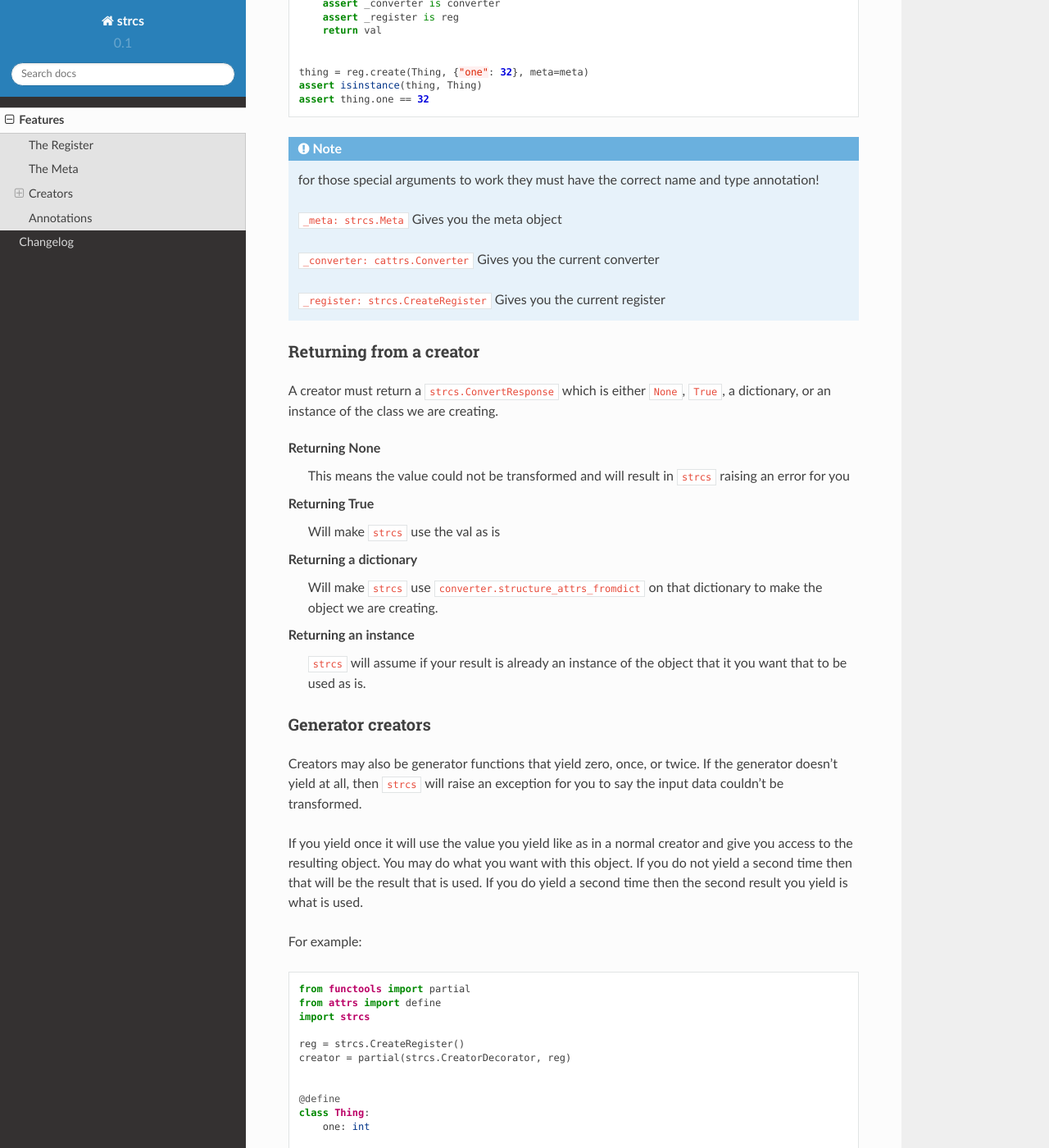
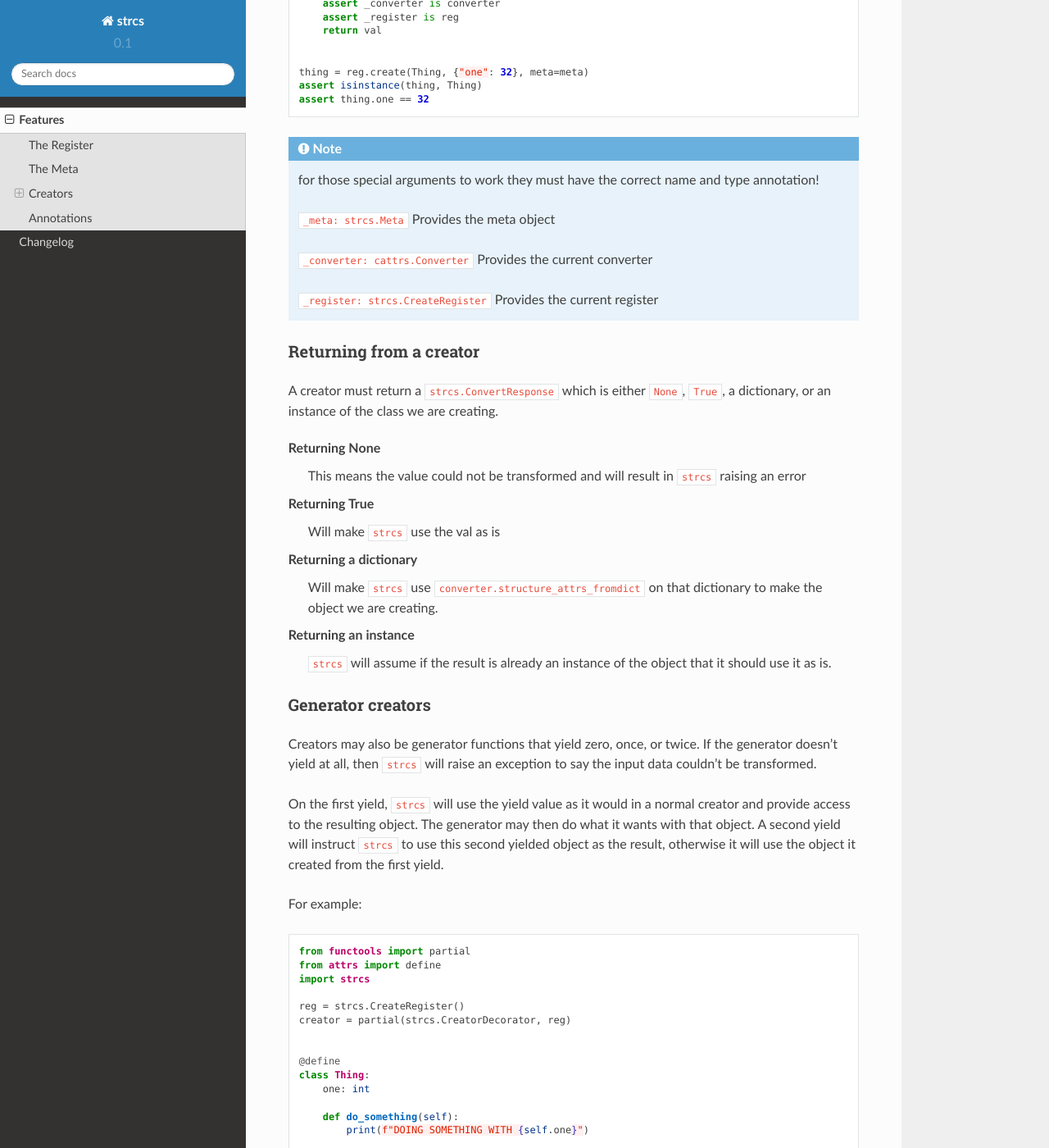
Before and after one commit to delfick/strcs, a Sphinx documentation site: the page built from docs/strcs/features.rst, in a window 1280 px wide and 1400 px high, scrolled down 4195 px. Shown: the whole window at 82% size. Built offline with Sphinx 7.4.7 and the Read the Docs theme 2.0.0, drawn with Linux system fonts in a browser that asks for light colours; some of the changed text lies outside the part shown.

Commit message:
docs: make it not in the second tense

```diff
--- a/docs/strcs/features.rst
+++ b/docs/strcs/features.rst
@@ -40,7 +40,7 @@ use to create (or have) the final object.
 The Meta
 --------
 
-The Meta object you store values that can then be retrieved by deeply
+The Meta object stores values that can then be retrieved by deeply
 nested objects. It has dictionary like set methods and special methods for
 retrieving data based off type and name:
 
@@ -60,12 +60,12 @@ retrieving data based off type and name:
     assert meta.retrieve_one(int, "one") == 1
 
 The meta contains a cattrs converter that will be used for much of the heavy
-lifting. https://cattrs.readthedocs.io/en/latest/converters.html. You may use
-this to provide a custom converter with extra structure and unstructure hooks
-you may require.
+lifting. https://cattrs.readthedocs.io/en/latest/converters.html. This may be
+used to provide a custom converter with extra structure and unstructure hooks
+that may be required.
 
-You may also clone a meta and provide a different converter, extra information,
-or completely different information:
+A Meta object may also be cloned to provide a different converter, extra
+information, or completely different information:
 
 .. code-block:: python
 
@@ -100,7 +100,7 @@ For example:
     meta = strcs.Meta({"a": {"b": {"d": 4, "e": 5}}, "a.b": {"f": 6}, "a.bc": True})
 
     # Note that using object as a type is considered a wildcard
-    # You may provide more specific types to match against
+    # More specific types to match against may also be provided
     assert meta.retrieve_patterns(object, "a.b") == {"a.b": {"f": 6}}
     assert meta.retrieve_patterns(int, "a.b.d", "a.b.e") == {"a.b.d": 4, "a.b.e": 5}
     assert meta.retrieve_patterns(object , "a.b.*") == {"a.b.d": 4, "a.b.e": 5, "a.b.f": 6}
@@ -206,8 +206,8 @@ converter being used, and the register being used:
     reg = strcs.CreateRegister()
     creator = partial(strcs.CreatorDecorator, reg)
 
-    # You don't have to create them yourselves if you're not adding anything
-    # to them, but I'm doing so here for demonstration
+    # These don't need to be created if nothing is done with them
+    # This example does so for demonstration below
     converter = cattrs.Converter()
     meta = strcs.Meta(converter=converter)
 
@@ -234,11 +234,11 @@ converter being used, and the register being used:
 .. note:: for those special arguments to work they must have the correct name
    and type annotation!
 
-   ``_meta: strcs.Meta`` Gives you the meta object
+   ``_meta: strcs.Meta`` Provides the meta object
 
-   ``_converter: cattrs.Converter`` Gives you the current converter
+   ``_converter: cattrs.Converter`` Provides the current converter
 
-   ``_register: strcs.CreateRegister`` Gives you the current register
+   ``_register: strcs.CreateRegister`` Provides the current register
 
 Returning from a creator
 ++++++++++++++++++++++++
@@ -248,7 +248,7 @@ A creator must return a ``strcs.ConvertResponse`` which is either ``None``,
 
 Returning None
     This means the value could not be transformed and will result in ``strcs``
-    raising an error for you
+    raising an error
 
 Returning True
     Will make ``strcs`` use the val as is
@@ -258,21 +258,21 @@ Returning a dictionary
     dictionary to make the object we are creating.
 
 Returning an instance
-    ``strcs`` will assume if your result is already an instance of the object
-    that it you want that to be used as is.
+    ``strcs`` will assume if the result is already an instance of the object
+    that it should use it as is.
 
 Generator creators
 ++++++++++++++++++
 
 Creators may also be generator functions that yield zero, once, or twice. If the
-generator doesn't yield at all, then ``strcs`` will raise an exception for you
-to say the input data couldn't be transformed.
+generator doesn't yield at all, then ``strcs`` will raise an exception to say
+the input data couldn't be transformed.
 
-If you yield once it will use the value you yield like as in a normal creator
-and give you access to the resulting object. You may do what you want with this
-object. If you do not yield a second time then that will be the result that is
-used. If you do yield a second time then the second result you yield is what is
-used.
+On the first yield, ``strcs`` will use the yield value as it would in a normal
+creator and provide access to the resulting object. The generator may then
+do what it wants with that object. A second yield will instruct ``strcs`` to use
+this second yielded object as the result, otherwise it will use the object it
+created from the first yield.
 
 For example:
 
```
